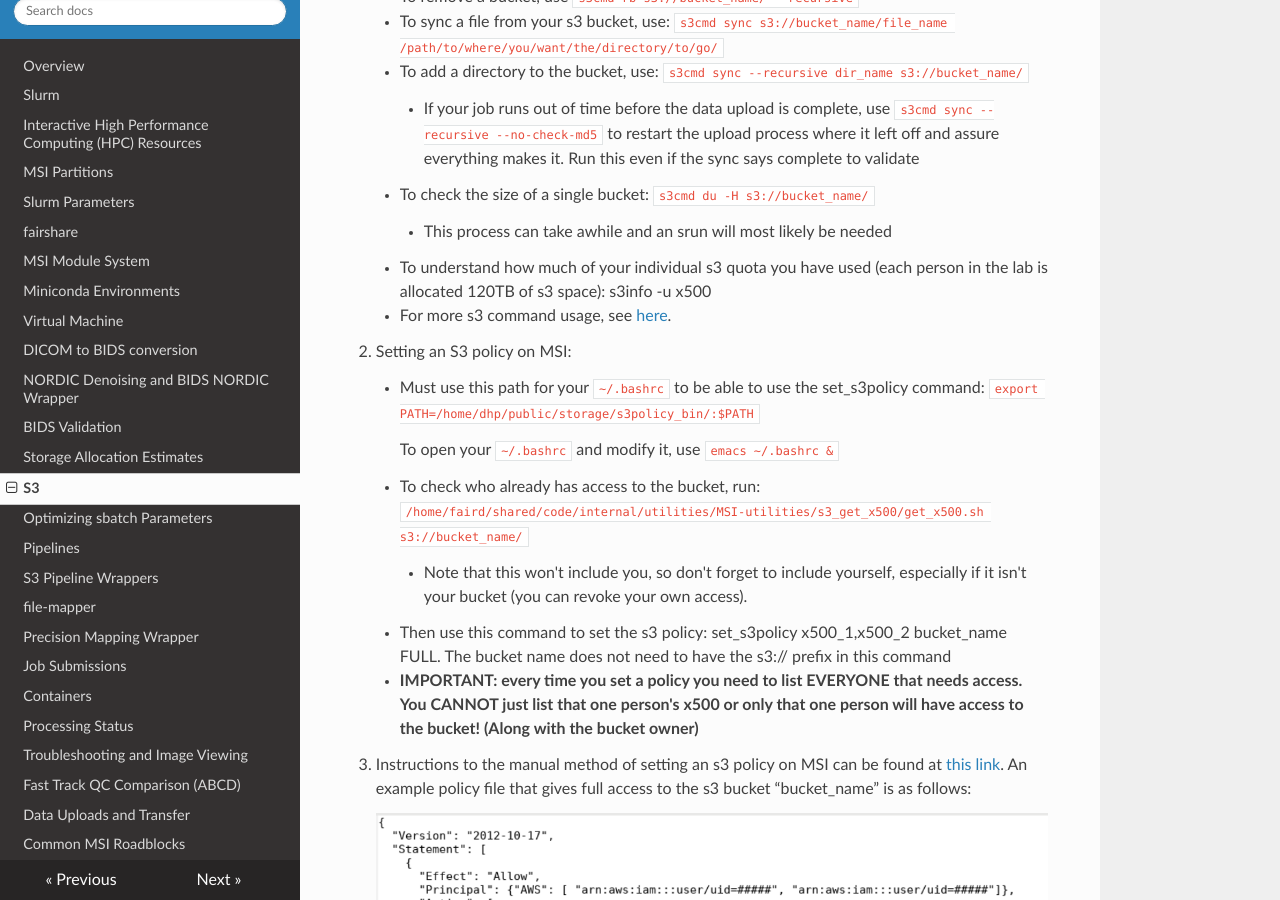
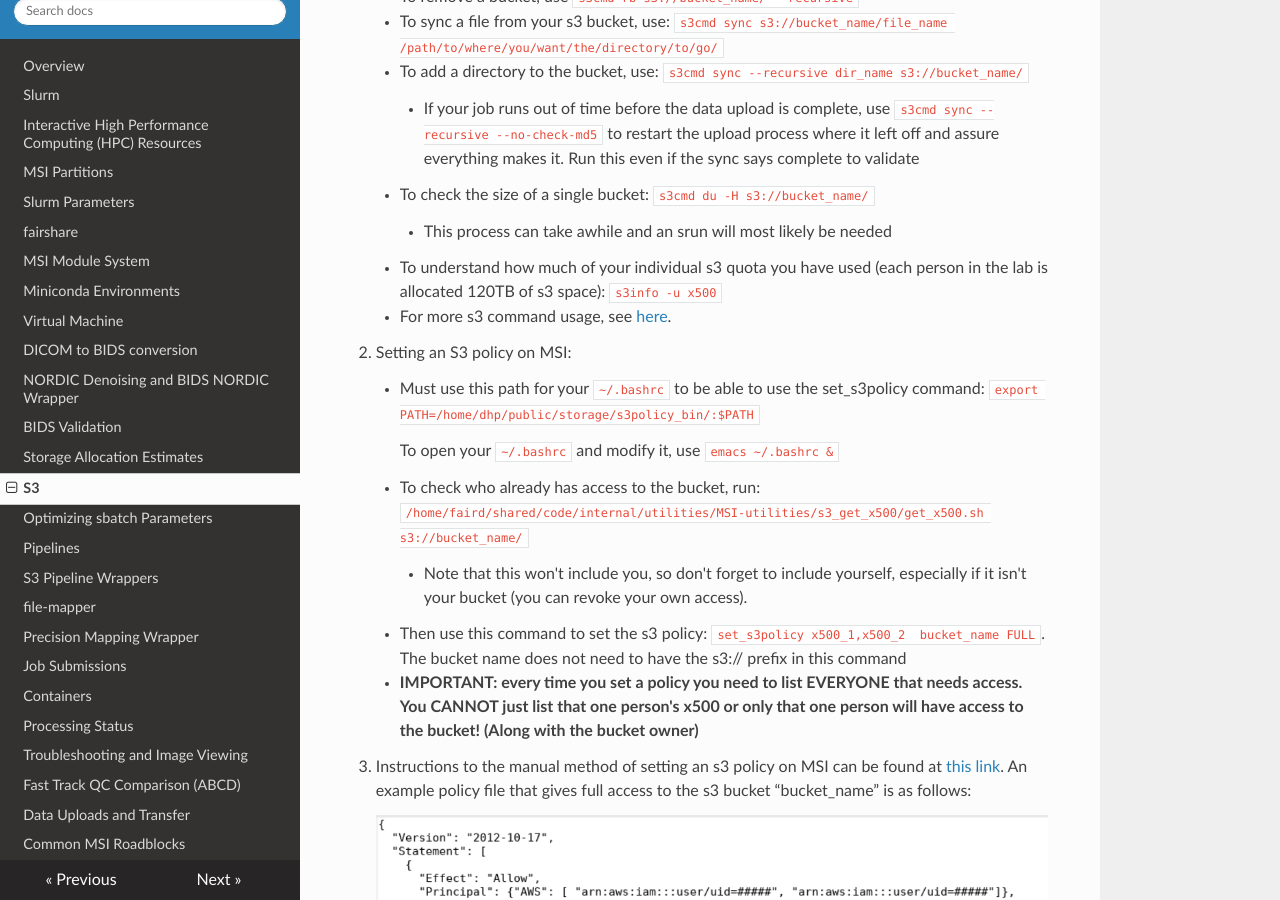
Before and after one commit to DCAN-Labs/cdni-brain, an MkDocs documentation site: the page built from docs/s3.md, in a window 1280 px wide and 900 px high, scrolled down 551 px. Built offline with MkDocs 1.6.1, drawn with Linux system fonts in a browser that asks for light colours; nearby versions of some CDN libraries.

Commit message:
more code formatting

```diff
--- a/docs/s3.md
+++ b/docs/s3.md
@@ -32,7 +32,7 @@ For a comprehensive introduction to s3, see [this tutorial video](https://drive.
 
         - This process can take awhile and an srun will most likely be needed
 
-    - To understand how much of your individual s3 quota you have used (each person in the lab is allocated 120TB of s3 space): s3info -u x500
+    - To understand how much of your individual s3 quota you have used (each person in the lab is allocated 120TB of s3 space): `s3info -u x500`
 
     - For more s3 command usage, see [here](https://s3tools.org/usage).
 
@@ -46,7 +46,7 @@ For a comprehensive introduction to s3, see [this tutorial video](https://drive.
 
         - Note that this won't include you, so don't forget to include yourself, especially if it isn't your bucket (you can revoke your own access).
 
-    - Then use this command to set the s3 policy: set_s3policy x500_1,x500_2  bucket_name FULL. The bucket name does not need to have the s3:// prefix in this command
+    - Then use this command to set the s3 policy: `set_s3policy x500_1,x500_2  bucket_name FULL`. The bucket name does not need to have the s3:// prefix in this command
 
     - **IMPORTANT: every time you set a policy you need to list EVERYONE that needs access. You CANNOT just list that one person's x500 or only that one person will have access to the bucket! (Along with the bucket owner)**
 
```
